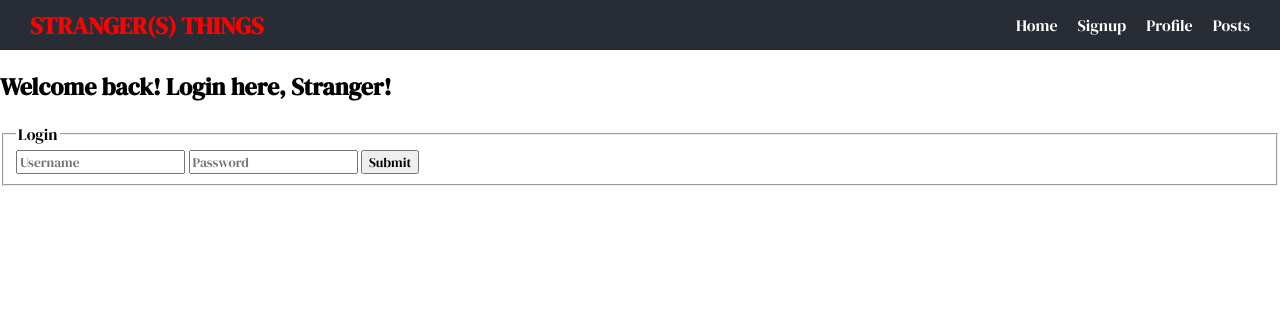
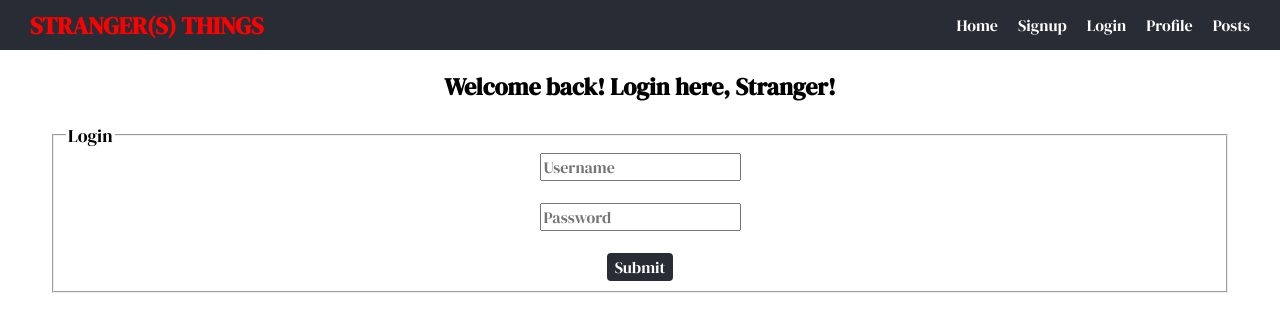
Before and after one commit to jessanahi/strangestofthings, a React (Create React App) app: page /login in a window 1280 px wide. Shown: the top 332 px of the page. Built offline with nearby package versions, Linux system fonts and the light colour scheme.

Commit message:
started addpost

```diff
--- a/src/components/Navibar.jsx
+++ b/src/components/Navibar.jsx
@@ -13,6 +13,9 @@ const Navibar = () => {
             <a href='/signup'>Signup</a>
           </li>
           <li>
+            <a href='/login'>Login</a>
+          </li>
+          <li>
             <a href='/profile'>Profile</a>
           </li>
           <li>
--- a/src/components/Signup.jsx
+++ b/src/components/Signup.jsx
@@ -30,13 +30,9 @@ const Signup = () => {
           },
         }),
       });
-      console.log(response);
       const { data } = await response.json();
-      console.log(data);
       setToken(data.token);
-
       localStorage.getItem('token', data.token);
-      console.log('token', data.token);
     } catch (error) {
       console.error(error);
       console.log('ERROR: Unable to register.');
--- a/src/index.css
+++ b/src/index.css
@@ -107,3 +107,47 @@ nav li {
   flex-direction: column;
   align-items: center;
 }
+
+.login-tag {
+  display: flex;
+  flex-direction: column;
+  align-items: center;
+}
+
+.login-form {
+  display: flex;
+  flex-direction: column;
+  margin: 0 50px;
+}
+
+.login-fieldset {
+  display: flex;
+  flex-direction: column;
+  align-items: center;
+}
+
+.login-fieldset legend {
+  font-size: large;
+}
+
+.login-fieldset input {
+  font-size: medium;
+}
+
+.login-fieldset button {
+  font-size: medium;
+  background-color: #282c34;
+  color: white;
+  border: 2px solid #282c34;
+  border-radius: 4px;
+}
+
+.login-fieldset button:hover {
+  color: red;
+}
+
+.loggedin-tag {
+  display: flex;
+  flex-direction: column;
+  align-items: center;
+}
```
Also changed, not shown: src/components/AddPost.jsx (added, +70 -0 lines).
